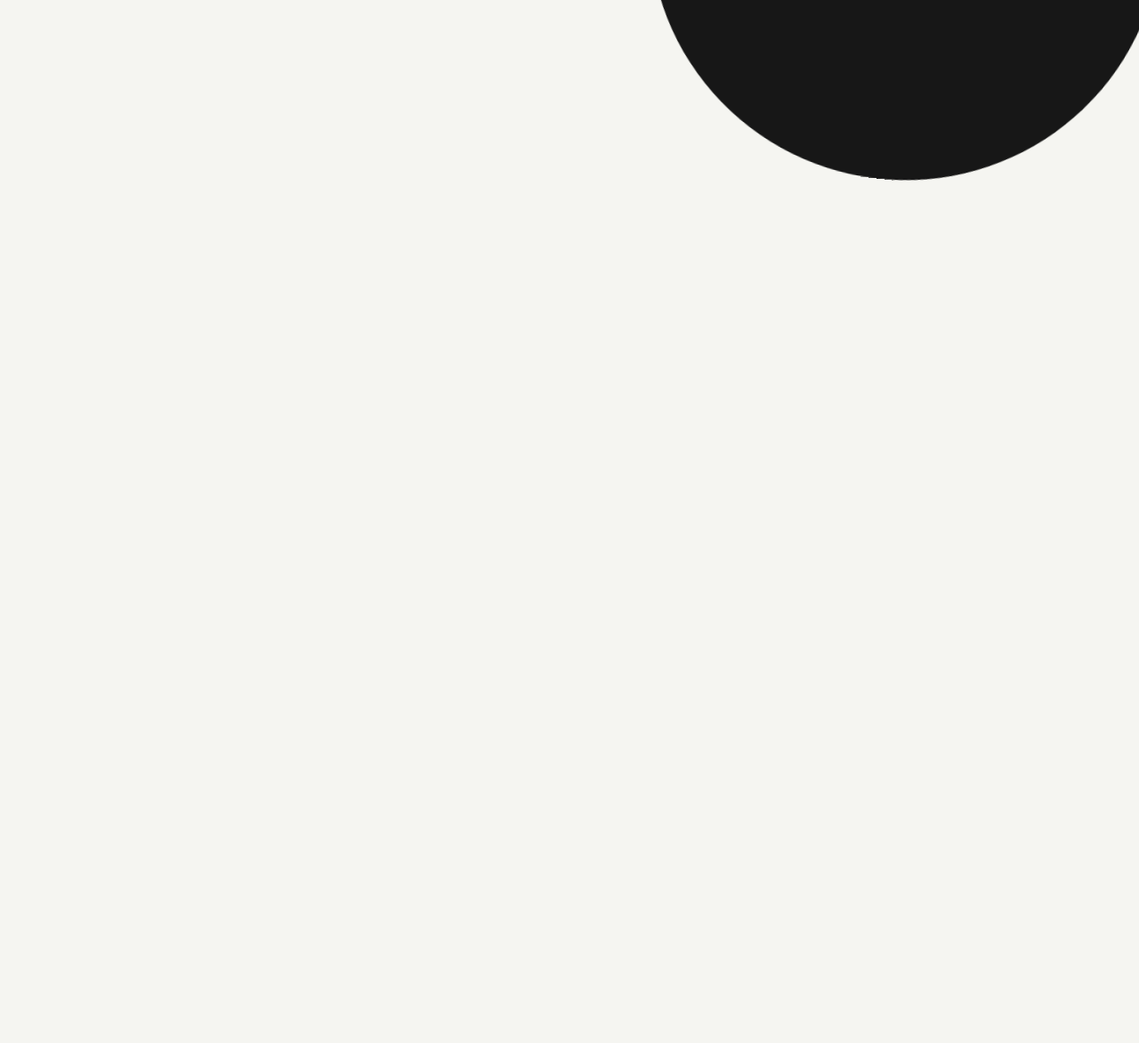
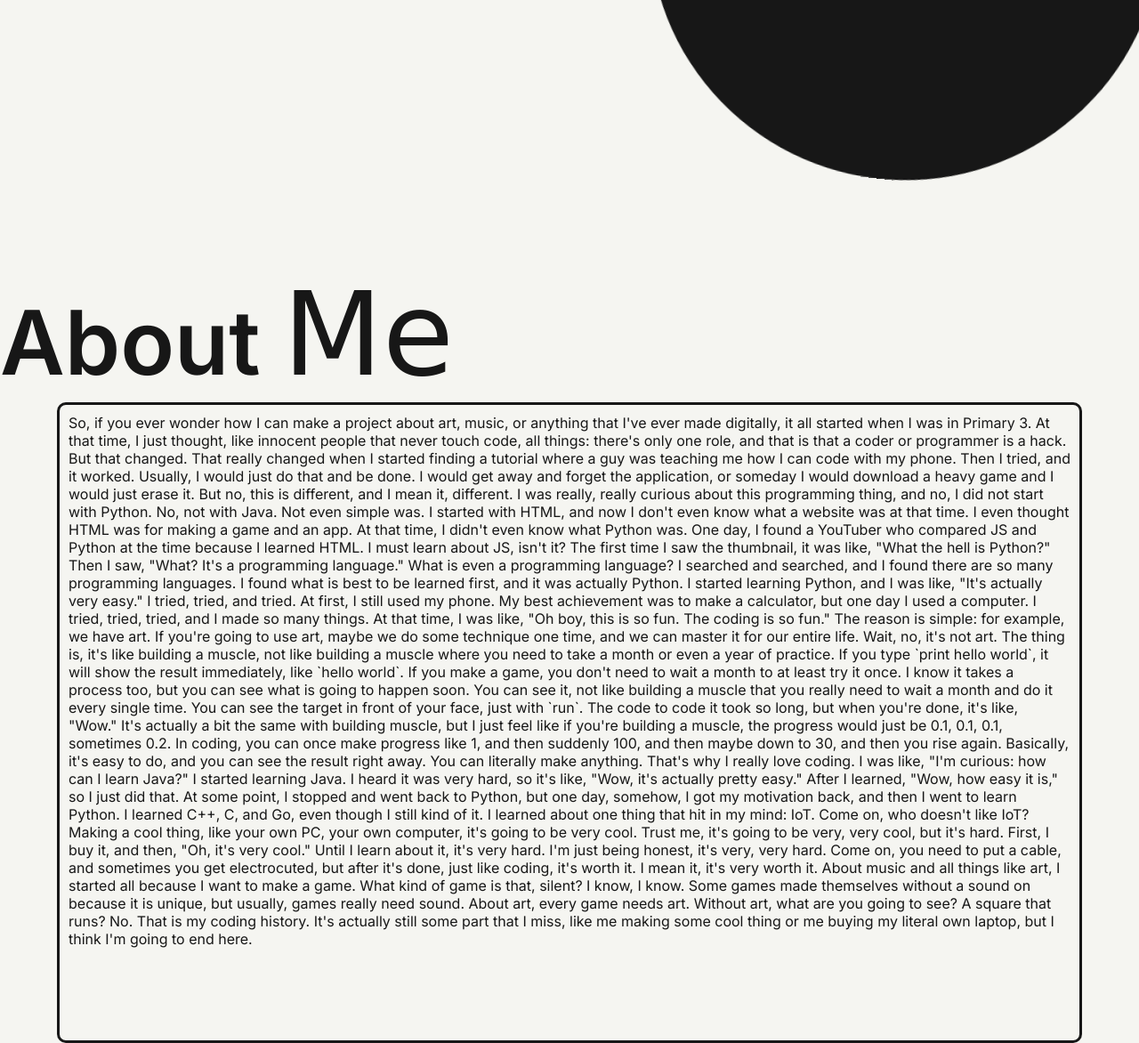
Before and after one commit to aksa2i1123-creator/portofolios, a plain HTML site: page index.html in a window 1280 px wide. Shown: the part 576-1748 px from the top of the page at 89% size. Before the commit the page ends 876 px from the top, so only its background shows below. Drawn offline with Linux system fonts and the light colour scheme; a web font is replaced by a local one.

Commit message:
adding a about me

```diff
--- /dev/null
+++ b/about_me.css
@@ -0,0 +1,43 @@
+:root {
+  --coral: #F54D42;
+  --orange: #FF8356;
+  --yellow: #FFCD00;
+
+  --ink: #171717;
+  --paper: #F5F5F1;
+  --white: #FFFEFA;
+
+  --line: rgba(23, 23, 23, 0.14);
+}
+.about-me-section {
+  width: 100%;
+  height: 100vh;
+  /* background-color: var(--coral); */
+  background-color: var(--paper);
+}
+.about-title{font-size: 100px;}
+.about-title>span{
+    font-size: 130px;
+    font-family: "Imperial Script", cursive;
+    font-weight: 400;
+    font-style: normal;
+    transition: all 1s cubic-bezier(1, 0, 0, 1);
+}
+.about-title>span:hover{
+    font-size: 130px;
+    /* font-family: "Imperial Script", cursive; */
+    font-weight: 400;
+    font-style: normal;
+    color: var(--coral);
+}
+.about-box{
+    width: 90%;
+    height: 90vh;
+    border: var(--ink) 3px solid;
+    border-radius: 10px;
+    margin-left: 5%;
+    margin-bottom: 5%;
+}
+.about-box>p{
+    margin: 10px;
+}
--- a/index.html
+++ b/index.html
@@ -9,6 +9,9 @@
   <!-- Google Fonts -->
   <link rel="preconnect" href="https://fonts.googleapis.com">
   <link rel="preconnect" href="https://fonts.gstatic.com" crossorigin>
+  <link rel="preconnect" href="https://fonts.googleapis.com">
+  <link rel="preconnect" href="https://fonts.gstatic.com" crossorigin>
+  <link href="https://fonts.googleapis.com/css2?family=Imperial+Script&display=swap" rel="stylesheet">
 
   <link href="https://fonts.googleapis.com/css2?family=Inter:wght@400;500;600&family=JetBrains+Mono:wght@400;500;600&family=Space+Grotesk:wght@500;600;700&display=swap" rel="stylesheet">
 
@@ -16,6 +19,7 @@
    <link rel="stylesheet" href="reset.css">
   <link rel="stylesheet" href="navigation.css">
   <link rel="stylesheet" href="hero_section.css">
+  <link rel="stylesheet" href="about_me.css">
 </head>
 <body>
 
@@ -83,6 +87,37 @@
     <button class="hero-button">Learn about me</button>
     <div class="animated-hero-square"></div>
   </div>
+  <div class="about-me-section">
+    <h2 class="about-title">About <span>Me</span></h2>
+
+    <div class="about-box">
+      <p> So, if you ever wonder how I can make a project about art, music, or anything that I've ever made digitally, it all started when I was in Primary 3. At that time, I just thought, like innocent people that never touch code, all things: there's only one role, and that is that a coder or programmer is a hack.
+
+But that changed. That really changed when I started finding a tutorial where a guy was teaching me how I can code with my phone. Then I tried, and it worked. Usually, I would just do that and be done. I would get away and forget the application, or someday I would download a heavy game and I would just erase it.
+
+But no, this is different, and I mean it, different. I was really, really curious about this programming thing, and no, I did not start with Python. No, not with Java. Not even simple was. I started with HTML, and now I don't even know what a website was at that time. I even thought HTML was for making a game and an app. At that time, I didn't even know what Python was.
+
+One day, I found a YouTuber who compared JS and Python at the time because I learned HTML. I must learn about JS, isn't it? The first time I saw the thumbnail, it was like, "What the hell is Python?" Then I saw, "What? It's a programming language." What is even a programming language? I searched and searched, and I found there are so many programming languages. I found what is best to be learned first, and it was actually Python.
+
+I started learning Python, and I was like, "It's actually very easy." I tried, tried, and tried. At first, I still used my phone. My best achievement was to make a calculator, but one day I used a computer. I tried, tried, tried, and I made so many things. At that time, I was like, "Oh boy, this is so fun. The coding is so fun."
+
+The reason is simple: for example, we have art. If you're going to use art, maybe we do some technique one time, and we can master it for our entire life. Wait, no, it's not art. The thing is, it's like building a muscle, not like building a muscle where you need to take a month or even a year of practice.
+
+If you type `print hello world`, it will show the result immediately, like `hello world`. If you make a game, you don't need to wait a month to at least try it once. I know it takes a process too, but you can see what is going to happen soon. You can see it, not like building a muscle that you really need to wait a month and do it every single time. You can see the target in front of your face, just with `run`.
+
+The code to code it took so long, but when you're done, it's like, "Wow." It's actually a bit the same with building muscle, but I just feel like if you're building a muscle, the progress would just be 0.1, 0.1, 0.1, sometimes 0.2. In coding, you can once make progress like 1, and then suddenly 100, and then maybe down to 30, and then you rise again. Basically, it's easy to do, and you can see the result right away. You can literally make anything. That's why I really love coding.
+
+I was like, "I'm curious: how can I learn Java?" I started learning Java. I heard it was very hard, so it's like, "Wow, it's actually pretty easy." After I learned, "Wow, how easy it is," so I just did that. At some point, I stopped and went back to Python, but one day, somehow, I got my motivation back, and then I went to learn Python.
+
+I learned C++, C, and Go, even though I still kind of it. I learned about one thing that hit in my mind: IoT. Come on, who doesn't like IoT? Making a cool thing, like your own PC, your own computer, it's going to be very cool. Trust me, it's going to be very, very cool, but it's hard.
+
+First, I buy it, and then, "Oh, it's very cool." Until I learn about it, it's very hard. I'm just being honest, it's very, very hard. Come on, you need to put a cable, and sometimes you get electrocuted, but after it's done, just like coding, it's worth it. I mean it, it's very worth it.
+
+About music and all things like art, I started all because I want to make a game. What kind of game is that, silent? I know, I know. Some games made themselves without a sound on because it is unique, but usually, games really need sound.
+
+About art, every game needs art. Without art, what are you going to see? A square that runs? No. That is my coding history. It's actually still some part that I miss, like me making some cool thing or me buying my literal own laptop, but I think I'm going to end here.</p>
+    </div>
+  </div>
 
   <!-- JavaScript -->
   <script src="navigation.js"></script>
```
